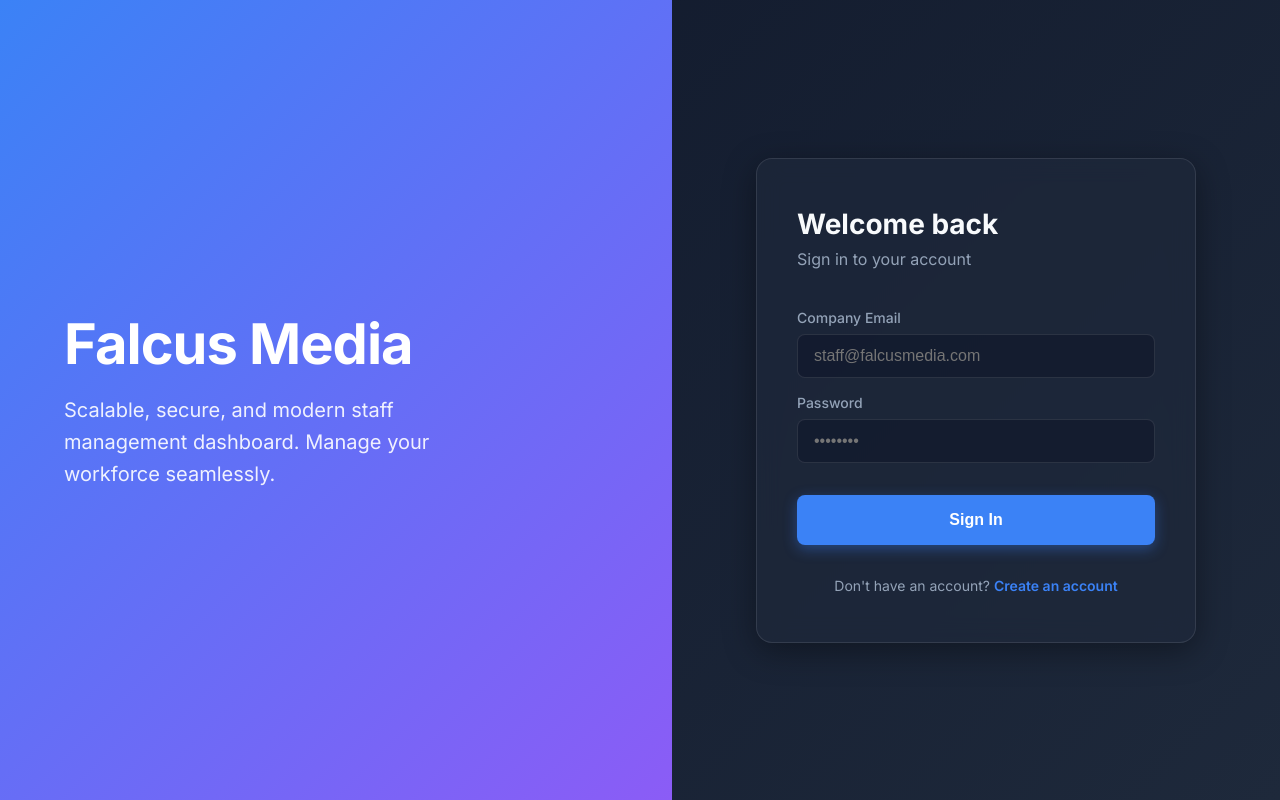
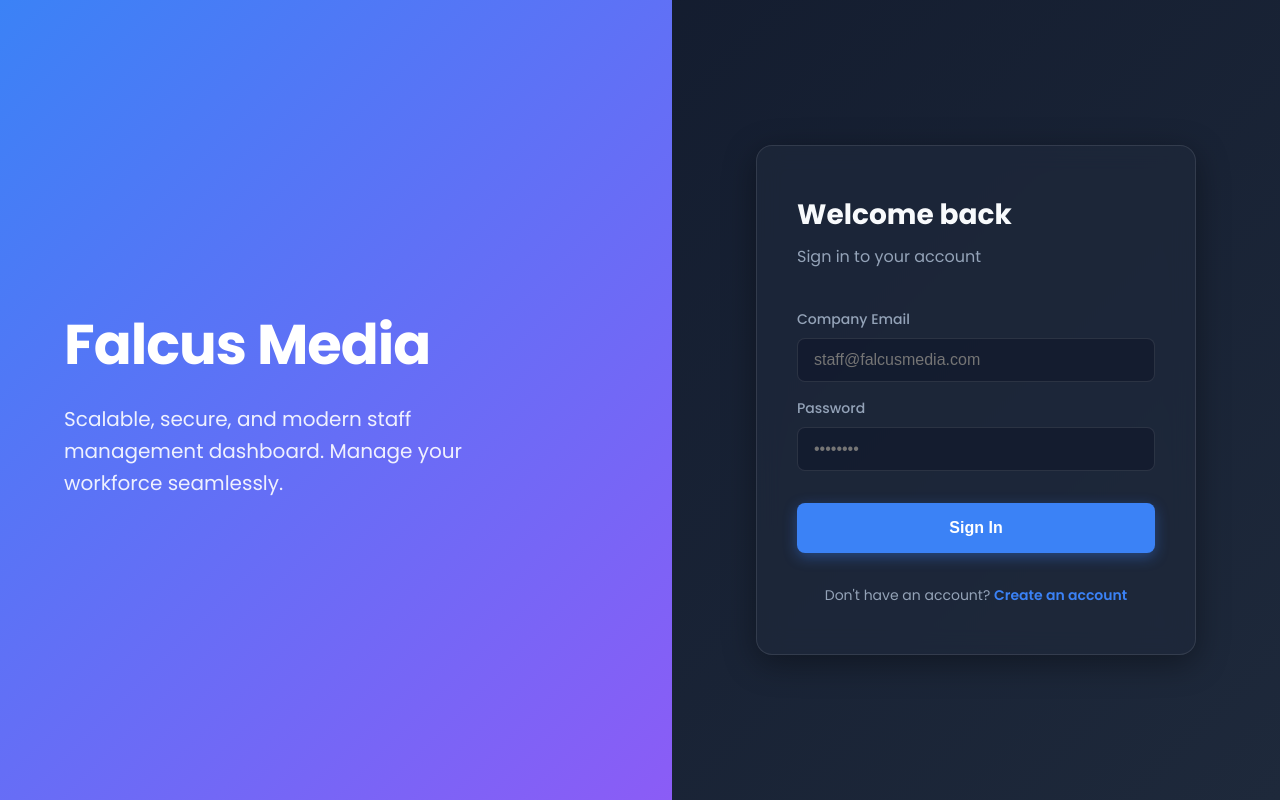
Before and after one commit to raymondakhamiojie-234/staffdashboard, a Next.js app: page /login in a window 1280 px wide. Built offline with nearby package versions, Linux system fonts and the light colour scheme.

Commit message:
Change global font family to Poppins

```diff
--- a/src/app/globals.css
+++ b/src/app/globals.css
@@ -1,4 +1,4 @@
-@import url('https://fonts.googleapis.com/css2?family=Inter:wght@300;400;500;600;700&display=swap');
+@import url('https://fonts.googleapis.com/css2?family=Poppins:wght@300;400;500;600;700&display=swap');
 
 :root {
   --bg-color: #0f172a;
@@ -27,7 +27,7 @@
 }
 
 body {
-  font-family: 'Inter', sans-serif;
+  font-family: 'Poppins', sans-serif;
   background: var(--bg-gradient);
   background-attachment: fixed;
   color: var(--text-main);
```
